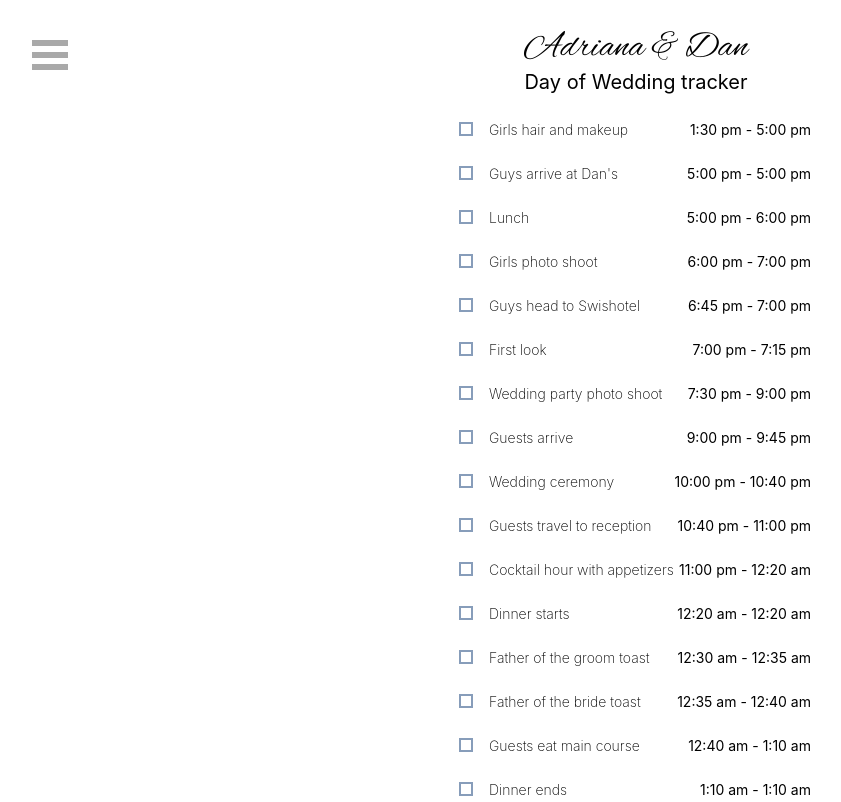
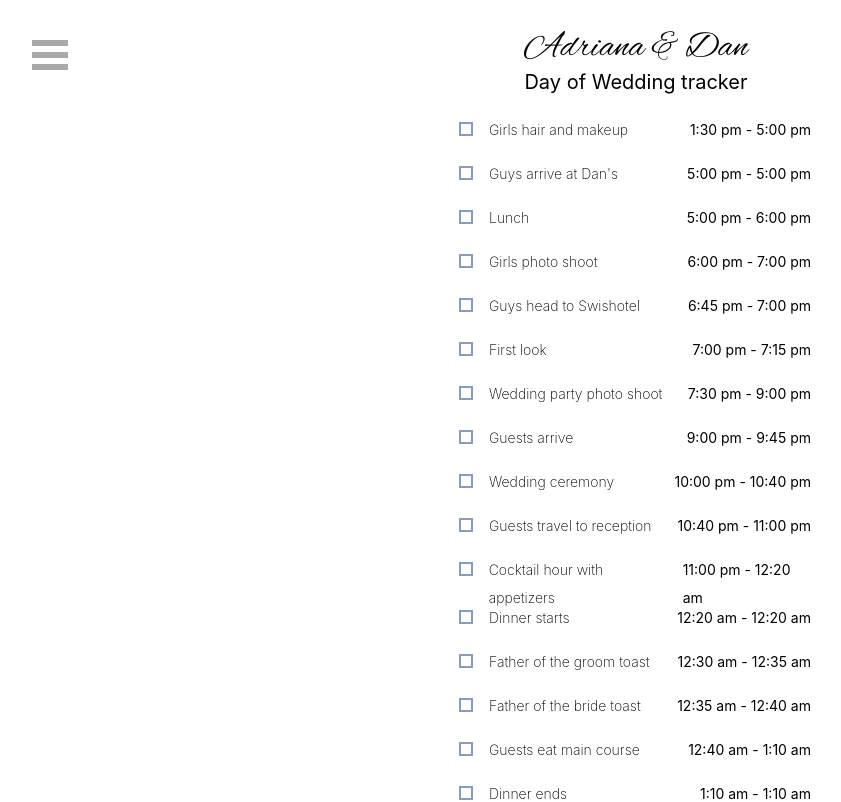
Before and after one commit to dmorton2297/dam2023, a Next.js app: page /itinerary in a window 1280 px wide. Shown: the top 802 px of the page, without its empty margins (4-845 px from the left). Built offline with nearby package versions, Linux system fonts and the light colour scheme.

Commit message:
Styling update

```diff
--- a/components/core/Timeline.tsx
+++ b/components/core/Timeline.tsx
@@ -62,7 +62,7 @@ const TimelineItem: React.FC<{ item: TimelineItem }> = ({ item }) => {
             }}
           />
         </div>
-        <Text style={{ marginTop: -8, fontSize: 14 }}>{item.title}</Text>
+        <Text style={{ marginTop: -8, fontSize: 14, marginRight: 15 }}>{item.title}</Text>
       </div>
 
       <Text style={{ fontSize: 14, marginTop: -8 }}>
@@ -77,7 +77,7 @@ const TimelineItem: React.FC<{ item: TimelineItem }> = ({ item }) => {
 
 export const Timeline: React.FC<Props> = ({ items }) => {
   return (
-    <div style={{ width: 350 }}>
+    <div style={{ maxWidth: 350, width: 'auto' }}>
       {items.map((x, i) => (
         <TimelineItem item={x} key={i} />
       ))}
```
